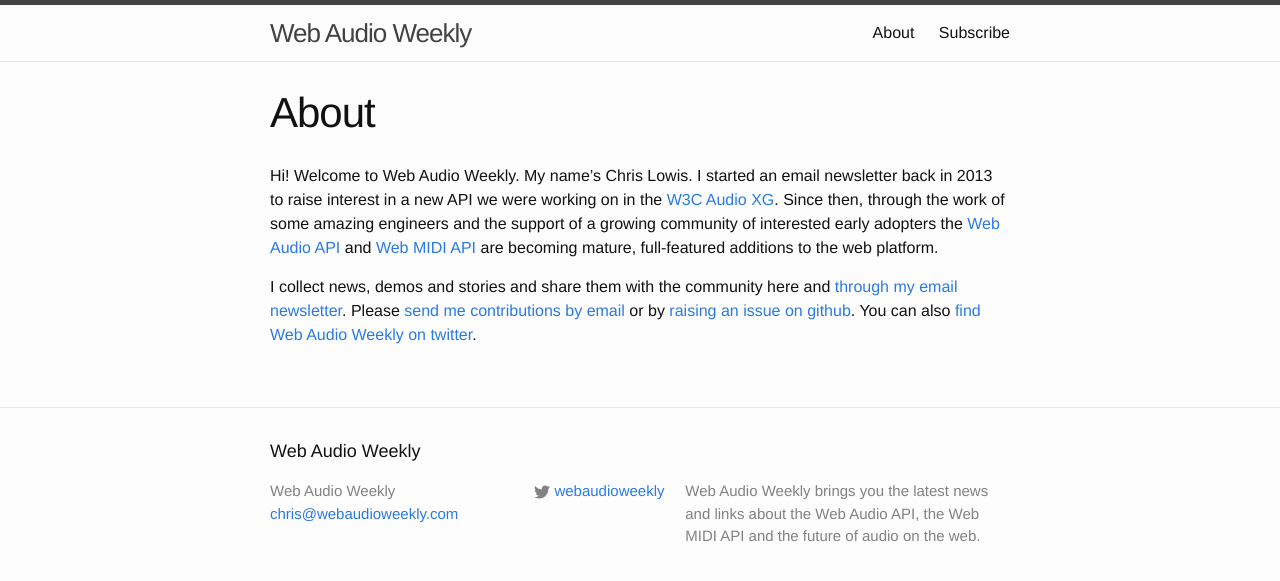
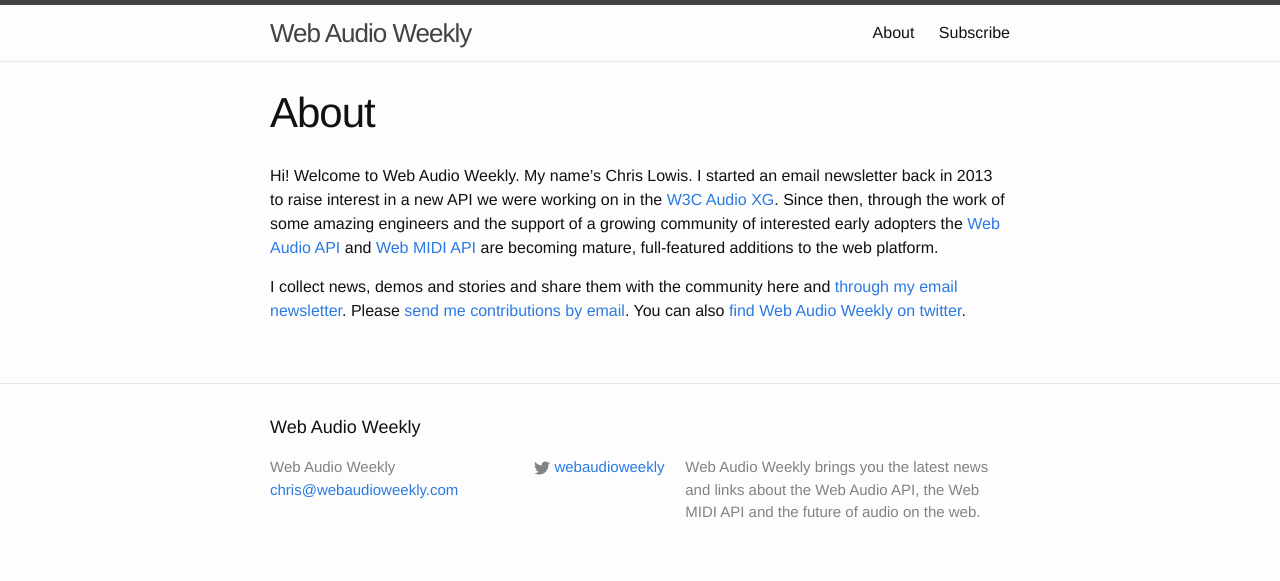
Before and after one commit to chrislo/webaudioweekly, a Jekyll site: the page built from about.md, in a window 1280 px wide. Shown: the top 581 px of the page. Built offline with Jekyll 4.4.1, drawn with Linux system fonts in a browser that asks for light colours.

Commit message:
Remove link to issues page

```diff
--- a/about.md
+++ b/about.md
@@ -16,6 +16,4 @@ mature, full-featured additions to the web platform.
 
 I collect news, demos and stories and share them with the community
 here and [through my email newsletter](/subscribe). Please
-[send me contributions by email](mailto:chris@webaudioweekly.com) or
-by
-[raising an issue on github](https://github.com/chrislo/webaudioweekly/issues). You can also [find Web Audio Weekly on twitter](https://twitter.com/webaudioweekly).
+[send me contributions by email](mailto:chris@webaudioweekly.com). You can also [find Web Audio Weekly on twitter](https://twitter.com/webaudioweekly).
```
